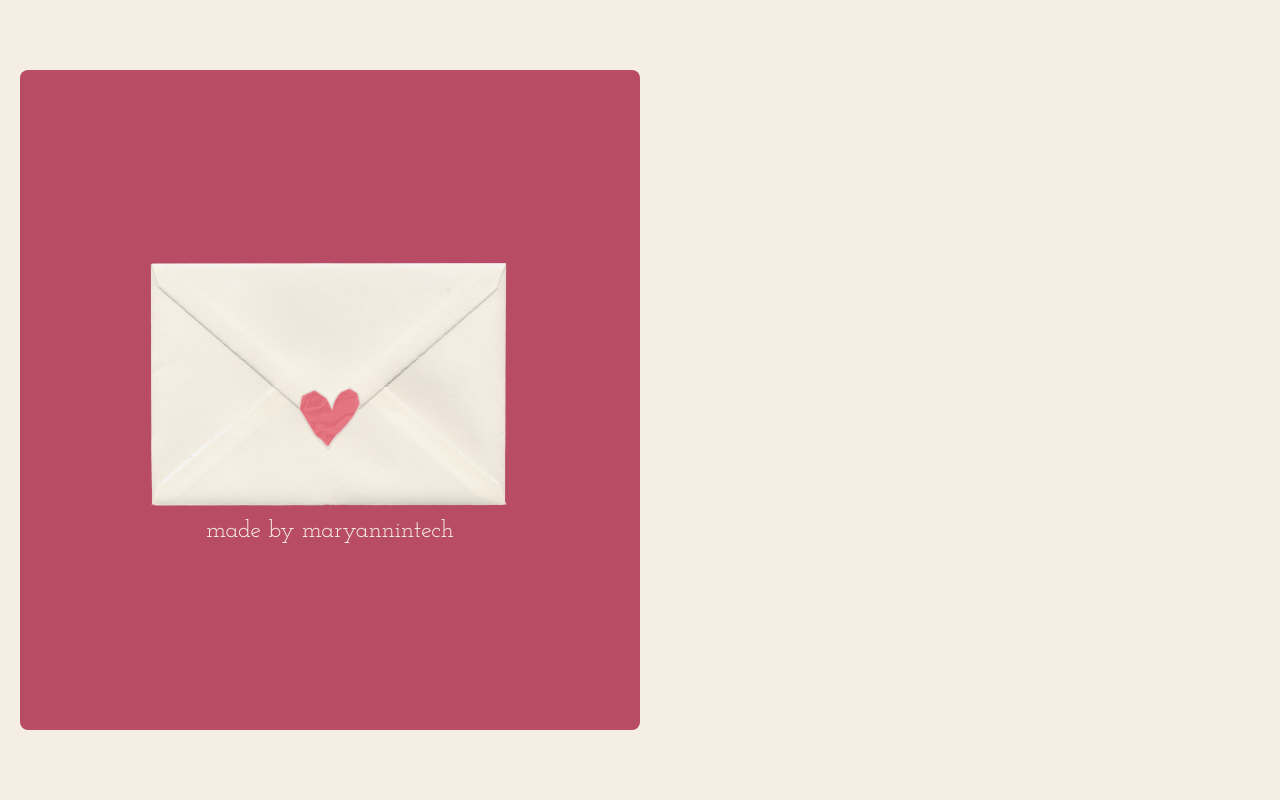
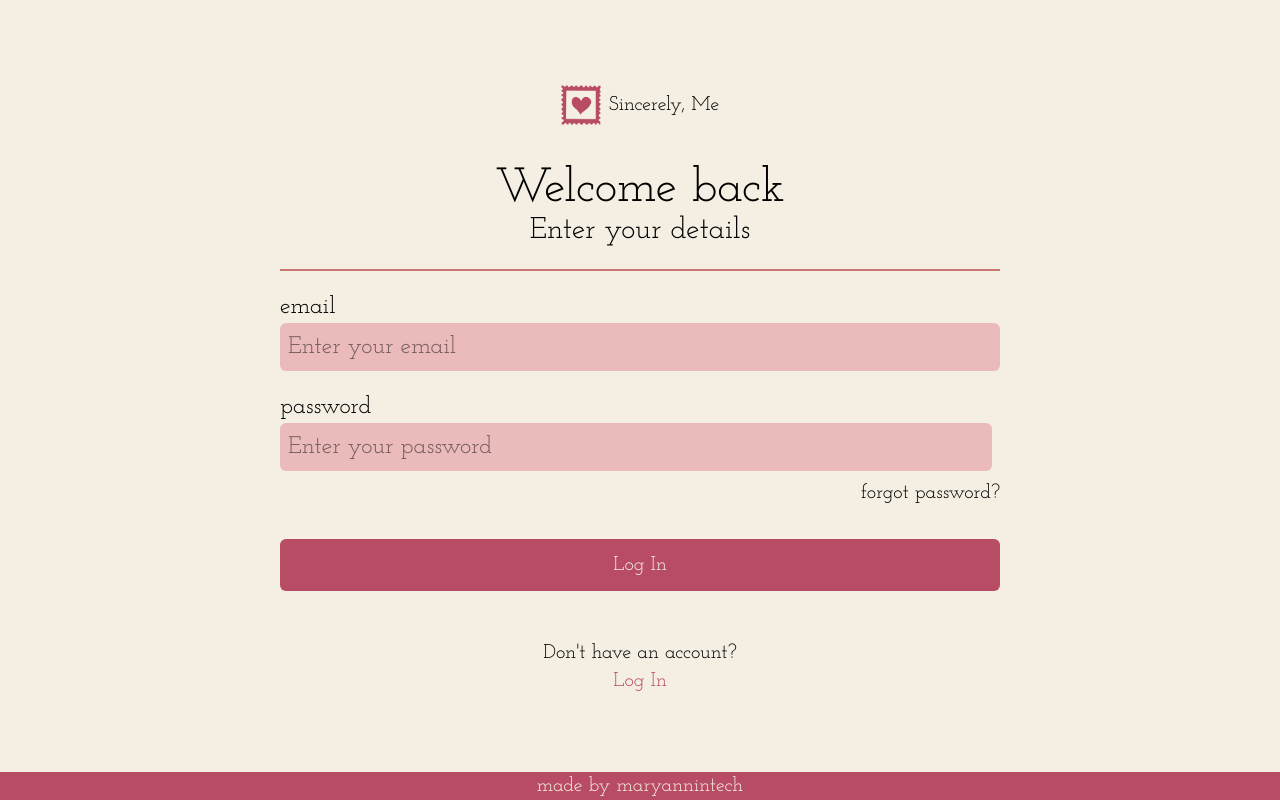
Before and after one commit to maryannintech/sincerely-me, a React (Vite) app: page / in a window 1280 px wide. Shown: the top 800 px of the page. Built offline with nearby package versions, Linux system fonts and the light colour scheme; some icons are missing.

Commit message:
feat: implement LogIn page with form components and footer; update App to render LogIn

```diff
--- a/src/App.jsx
+++ b/src/App.jsx
@@ -1,11 +1,11 @@
-import { useState } from 'react'
 import { SignIn } from './pages/SignIn'
+import { LogIn } from './pages/LogIn'
 
 
 function App() {
   return (
     <>
-     <SignIn />
+     <LogIn />
     </>
   )
 }
--- a/src/components/Footer.jsx
+++ b/src/components/Footer.jsx
@@ -1,7 +1,12 @@
 export function Footer() {
-    return (
-        <footer className="bg-[var(--primary-color)] text-[var(--cream-color)] py-4 text-center">
-            <p className="text-sm">made by maryannintech</p>
-        </footer>
-    )
+  return (
+    <footer className="bg-[var(--primary-color)] text-[var(--cream-color)] text-center w-screen fixed bottom-0 ">
+      <p className="sm:text-xl">
+        made by{" "}
+        <a href="https://github.com/maryannintech" target="_blank">
+          maryannintech
+        </a>
+      </p>
+    </footer>
+  );
 }
--- /dev/null
+++ b/src/pages/LogIn.jsx
@@ -0,0 +1,50 @@
+import { Input } from "../components/Input";
+import { SubmitButton } from "../components/SubmitButton";
+import { Footer } from "../components/Footer";
+
+export function LogIn() {
+  document.title = "Log In - Sincerely, Me";
+  return (
+    <div className="flex flex-col justify-center items-center min-h-screen">
+      <div className="flex justify-center items-center gap-2 sm:mt-5">
+        <img src="src\assets\images\logo.png" className="w-10"></img>
+        <p className="sm:text-xl">Sincerely, Me</p>
+      </div>
+      <div className="flex flex-col sm:w-180 gap-8 sm:gap-12 mx-auto sm:pb-10">
+        <form className="mt-10">
+          <p className="text-3xl sm:text-5xl text-center">Welcome back</p>
+          <p className="text-xl sm:text-3xl text-center">Enter your details</p>
+          <div className="border-1 border-[#CC7676] my-2 sm:my-5"></div>
+          <Input
+            label="email"
+            type="email"
+            id="email"
+            name="email"
+            placeholder="Enter your email"
+            required
+          />
+          <Input
+            label="password"
+            type="password"
+            id="password"
+            name="password"
+            placeholder="Enter your password"
+            required
+            isPassword={true}
+          ></Input>
+          <p className="text-end mt-2 sm:text-xl mb-5 sm:mb-8">
+            forgot password?
+          </p>
+          <SubmitButton label="Log In" />
+        </form>
+        <p className="text-center sm:text-xl">
+          Don't have an account?<br></br>{" "}
+          <a href="#" className="text-[var(--primary-color)]">
+            Log In
+          </a>
+        </p>
+      </div>
+      <Footer />
+    </div>
+  );
+}
```
